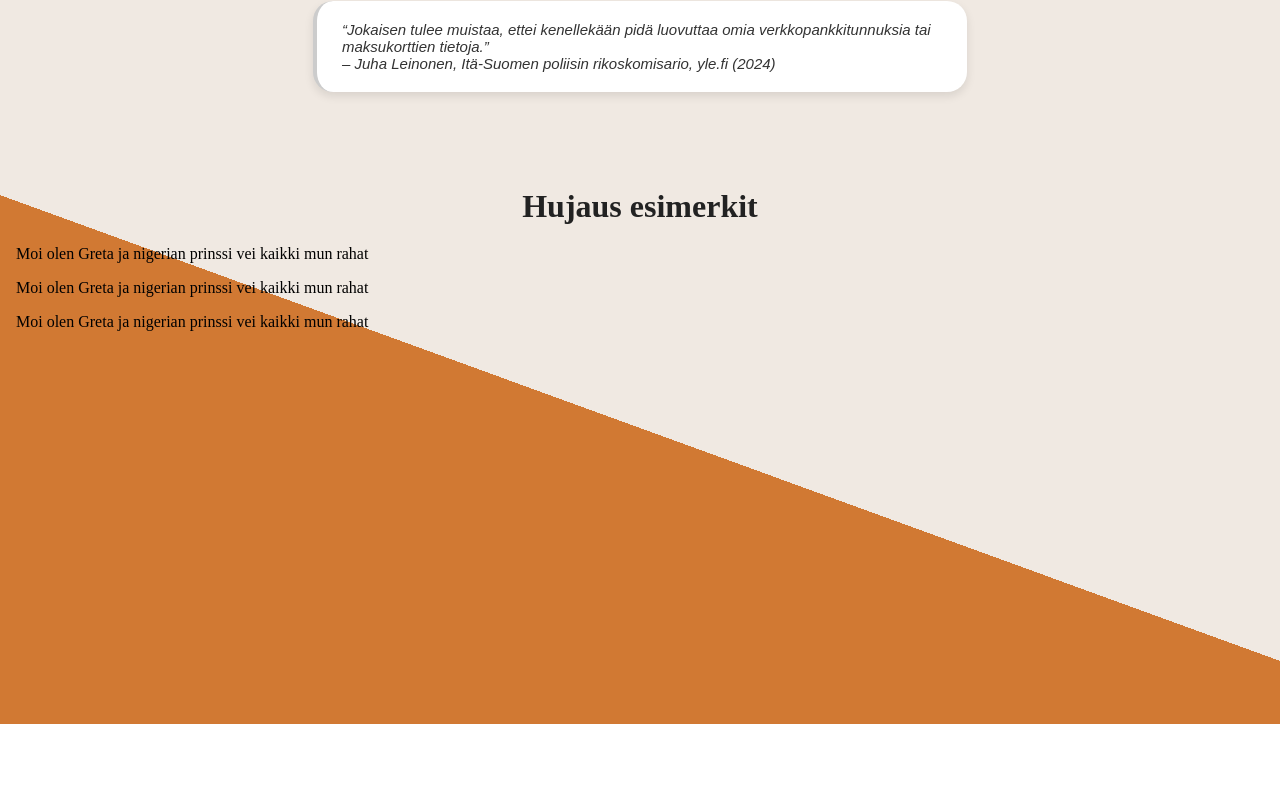
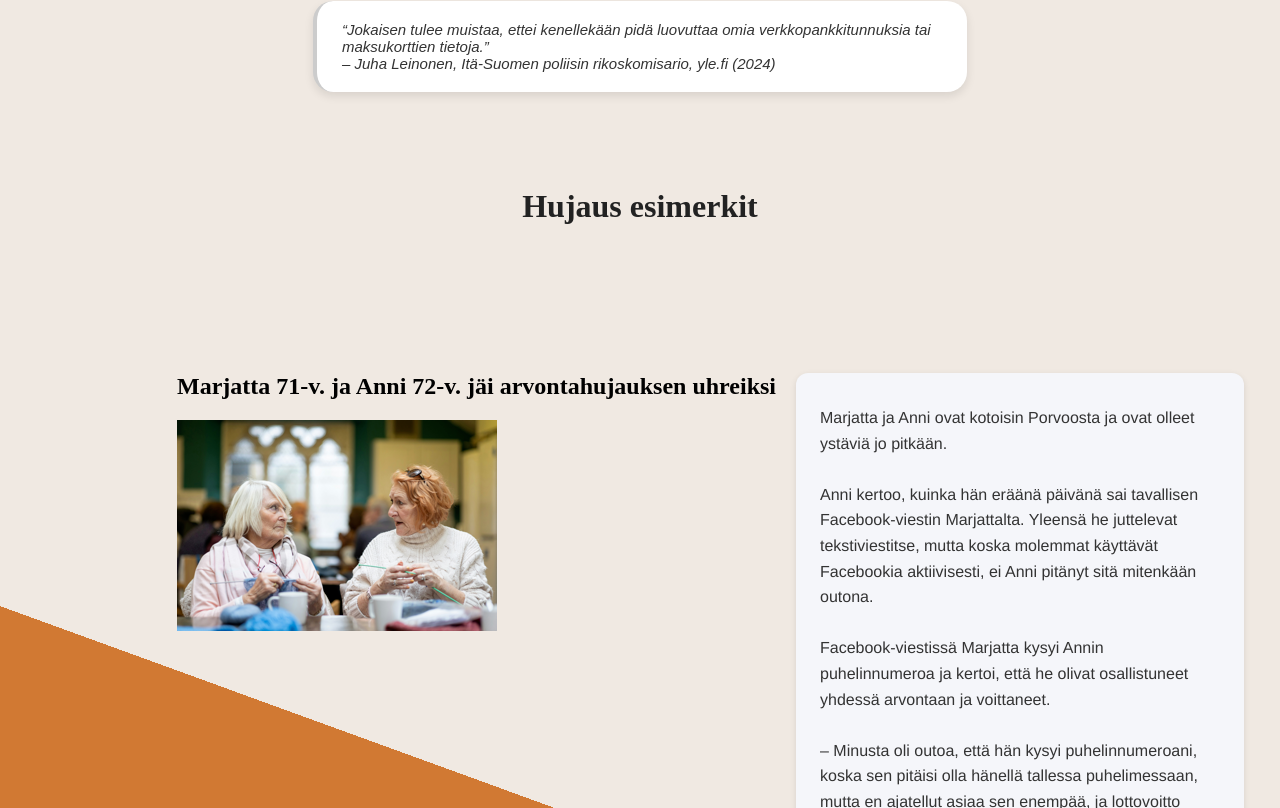
Before and after one commit to levonmaister/scamvjp2, a React (Vite) app: page / in a window 1280 px wide. Shown: the part 1372-2180 px from the top of the page. Before the commit the page ends 2096 px from the top, so only its background shows below. Built offline with nearby package versions, Linux system fonts and the light colour scheme.

Commit message:
HorroStories.jsx påbörjat, första storyn

```diff
--- a/src/pages/HorroStories.jsx
+++ b/src/pages/HorroStories.jsx
@@ -1,6 +1,10 @@
 
 
 import "../styles/stories.css"
+
+
+import story1img from "../pictures/tvåkvinnor_liten.png"
+
 
 const HorrorStories = () => {
 
@@ -9,10 +13,44 @@ const HorrorStories = () => {
 
         <div className="stories-container">
             <h1>Hujaus esimerkit</h1>
+<br></br>
+<br></br>
+<br></br> <br></br><br></br> <br></br>
 
             <div className="story1">
-                <p>Moi olen Greta ja nigerian prinssi vei kaikki mun rahat</p>
+
+                <div className='story1-imageheadline-container'>
+                <h2>Marjatta 71-v. ja Anni 72-v. jäi arvontahujauksen uhreiksi</h2>
+                <img src={story1img} />
+                </div>
+                <div className='story1-description'>
+                    <p>
+                    Marjatta ja Anni ovat kotoisin Porvoosta ja ovat olleet ystäviä jo pitkään. <br></br><br></br>
+
+Anni kertoo, kuinka hän eräänä päivänä sai tavallisen Facebook-viestin Marjattalta. Yleensä he juttelevat tekstiviestitse, mutta koska molemmat käyttävät Facebookia aktiivisesti, ei Anni pitänyt sitä mitenkään outona. <br></br> <br></br>
+
+Facebook-viestissä Marjatta kysyi Annin puhelinnumeroa ja kertoi, että he olivat osallistuneet yhdessä arvontaan ja voittaneet.
+<br></br> <br></br>
+
+– Minusta oli outoa, että hän kysyi puhelinnumeroani, koska sen pitäisi olla hänellä tallessa puhelimessaan, mutta en ajatellut asiaa sen enempää, ja lottovoitto kuulosti tietenkin upealta, Anni kertoo.
+<br></br> <br></br>
+– Seuraavaksi Marjatta kysyi joitakin kuusinumeroisia koodeja, joita olin saanut puhelimeeni ja annoin ne hänelle.
+<br></br> <br></br>
+Seuraavana päivänä Anni soitti Marjattalle selvittääkseen, mistä arvonnasta oli oikein kyse.
+<br></br> <br></br>
+– “Se ei ollut minä!” huudahdin, kun Anni soitti, Marjatta kertoo.
+<br></br> <br></br>
+Lopulta he yhdessä ymmärsivät ikävän totuuden, Marjattan Facebook-tili oli kaapattu. Kuusinumeroisten koodien kautta myös useat Anniin liittyvät tilit oli saatu haltuun.
+<br></br> <br></br>
+Anni ja Marjatta ilmoittivat asiasta poliisille ja pankille. He neuvoivat Annia vaihtamaan salasanansa ja tekemään niistä turvallisemmat. Pankki huolehti siitä, ettei Annin tililtä katoaisi rahaa siltä varalta, että huijarit olisivat saaneet haltuunsa hänen pankkitietonsa.
+                    </p>
+                </div>
+
             </div>
+
+
+
+
             <div className="story2">
                 <p>Moi olen Greta ja nigerian prinssi vei kaikki mun rahat</p>
             </div>
--- a/src/styles/stories.css
+++ b/src/styles/stories.css
@@ -11,6 +11,9 @@ body {
     padding: 2vh;
     flex-direction: column;
     min-height: 70vh;
+    display: flex;
+    flex-direction: column;
+    justify-content: center;
 }
 
 
@@ -19,3 +22,30 @@ body {
         background: linear-gradient(20deg, #d17933 50%, #f0e9e2 50%);
     }
 }
+
+.story1-description {
+    height: auto; /* Use auto to allow height to grow with content */
+    width: 400px;
+    background-color: #f5f6fa; /* Close match to the light grey/blue background */
+    margin: 20px;
+    padding: 32px 24px; /* Adjusted for more vertical balance */
+    border-radius: 12px;
+    box-shadow: 0 2px 6px rgba(0, 0, 0, 0.1); /* Soft shadow like in the image */
+    font-family: 'Helvetica Neue', Helvetica, Arial, sans-serif;
+    font-size: 16px;
+    line-height: 1.6;
+    color: #333; /* Clear readable text color */
+}
+
+
+
+.story1-description p {
+    margin: 0;
+    white-space: pre-line; /* Preserves line breaks if any */
+}
+
+
+.story1{
+    display: flex;
+    justify-content: flex-end;
+}
```
